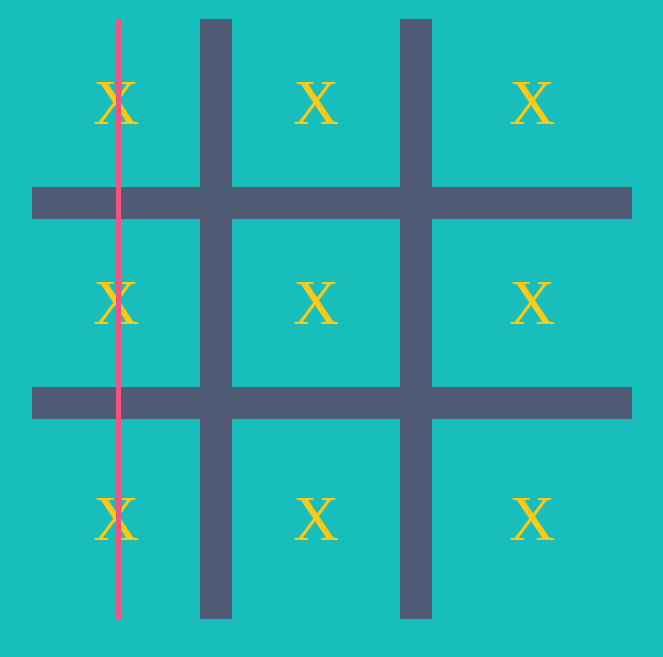
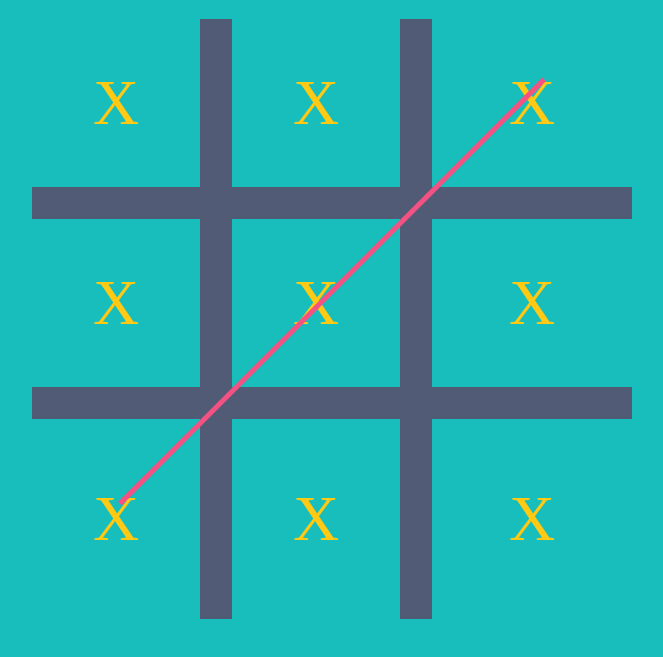
Before and after one commit to mjherr/Milestone-1, a plain HTML site: page index.html in a window 1280 px wide. Shown: the part 69-726 px from the top of the page, without its empty margins (308-971 px from the left). Drawn offline with Linux system fonts and the light colour scheme.

Commit message:
added diagonal strikethroughs

```diff
--- a/index.html
+++ b/index.html
@@ -20,7 +20,7 @@
     <div class="grid-item right-border">X</div>
     <div class="grid-item right-border">X</div>
     <div class="grid-item">X</div>
-    <div id="strike" class="strike strike-column1"></div>
+    <div id="strike" class="strike strike-diagonal1"></div>
  </div>
 
 
--- a/styles.css
+++ b/styles.css
@@ -76,3 +76,17 @@ h1 {
     width: 5px;
     left: 83%;
 }
+
+.strike-diagonal1{
+    width: 100%;
+    height: 5px;
+    top: 50%;
+    transform: rotate(45deg);
+}
+
+.strike-diagonal1{
+    width: 100%;
+    height: 5px;
+    top: 45%;
+    transform: rotate(-45deg);
+}
```
